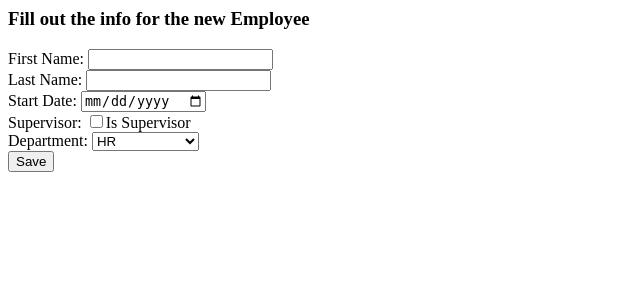
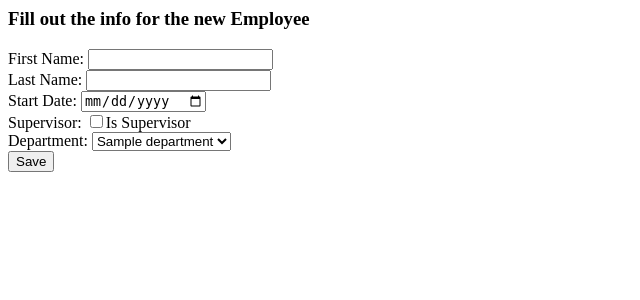
Before and after one commit to blathering-barnacles/Bangazon, a Django app: page /workforce/addEmployee/ in a window 1280 px wide. Shown: the top 300 px of the page, without its empty margins (0-640 px from the left). Run offline with Django 3.2, Linux system fonts and the light colour scheme; tables that the repository leaves empty hold one stand-in row (values such as "Sample post").

Commit message:
Edited Add Employee method and Add Employee template to show a dynamic list of deparments in the Add Employee Department dropdown

```diff
--- a/workforce/templates/workforce/addEmployee.html
+++ b/workforce/templates/workforce/addEmployee.html
@@ -12,10 +12,10 @@
     <input type="hidden" name="isSupervisor" value='0' >
     <input type="checkbox" name="isSupervisor" value='1'>Is Supervisor<br>
     Department:
-    <select name="department">
-        <option value="1">HR</option>
-        <option value="2">Sales</option>
-        <option value="3">Administration</option>
+    <select name="department" id="department">
+        {% for department in department_list %}
+            <option value="{{ department.id }}">{{ department.name }}</option>
+        {% endfor %}
     </select><br>
     <input type="submit" value="Save" />
 </form>
--- a/workforce/views/addEmployee_view.py
+++ b/workforce/views/addEmployee_view.py
@@ -14,10 +14,14 @@ def addEmployee(request):
     Returns:
         [redirect] -- successful completion of object saving to table will redirect the user to the list of employees.
     '''
-
-    if request.method != 'POST':
-        return render(request, 'workforce/addEmployee.html')
-    else:
+    if request.method == 'GET':
+        # get the departments so that names can display in the dropdown menu
+        department_list = Department.objects.all()
+        context = {"department_list" : department_list}
+        print(context)
+        #render the form page
+        return render(request, 'workforce/addEmployee.html', context)
+    elif request.method == 'POST':
         firstName = request.POST['firstName']
         lastName = request.POST['lastName']
         startDate = request.POST['startDate']
```
Also changed, not shown: README.md (added).
